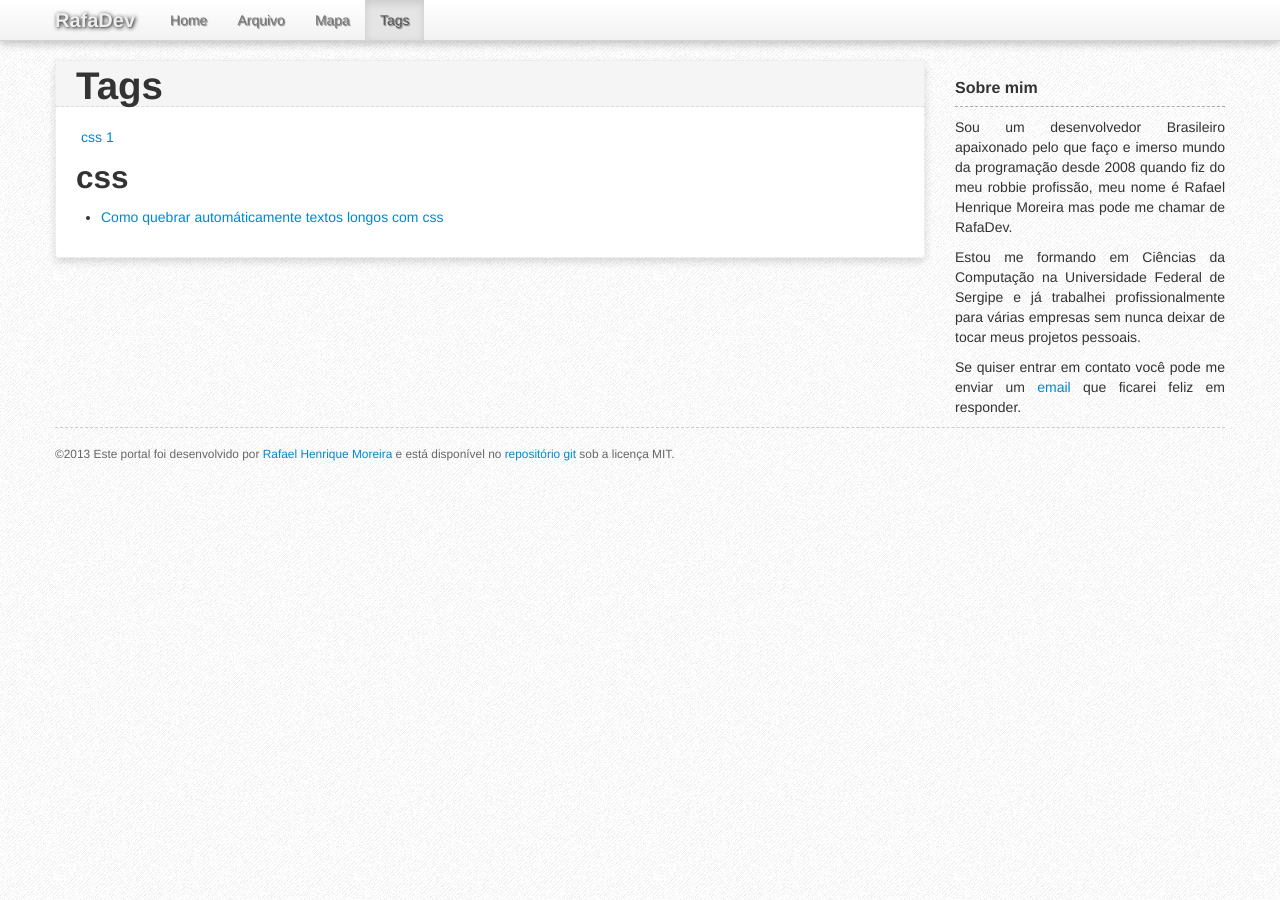
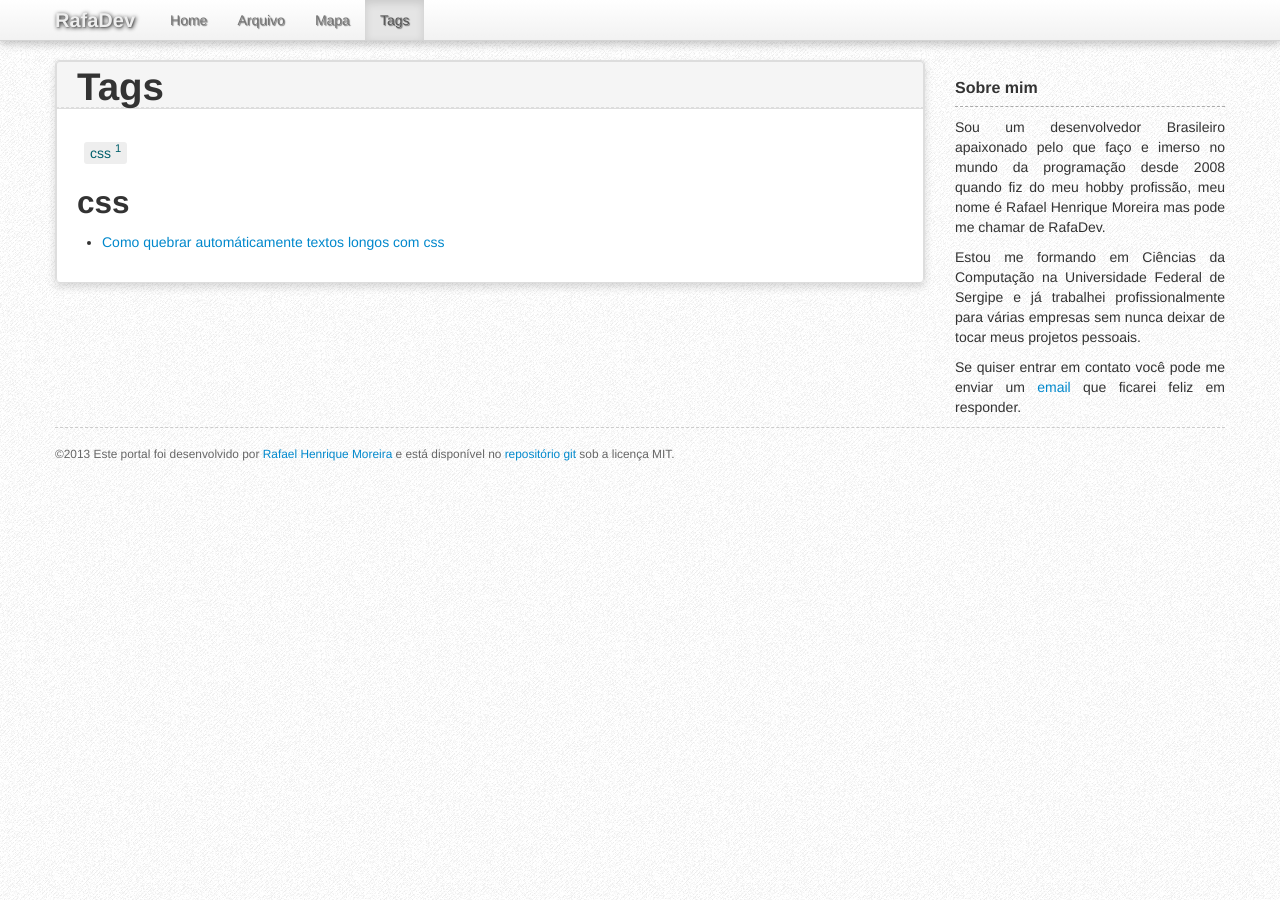
Before and after one commit to rafadev7/RafaDev.com, a Jekyll site: the page built from tags/index.html, in a window 1280 px wide. Built offline with Jekyll 4.4.1, drawn with Linux system fonts in a browser that asks for light colours.

Commit message:
Correcao do style das tags, e do texto lateral

```diff
--- a/_layouts/page.html
+++ b/_layouts/page.html
@@ -9,7 +9,7 @@ layout: default
     <aside class="span3 sidebar">
       <h4>Sobre mim</h4>
       <div style="text-align:justify;">
-      <p>Sou um desenvolvedor Brasileiro apaixonado pelo que faço e imerso mundo da programação desde 2008 quando fiz do meu robbie profissão, meu nome é Rafael Henrique Moreira mas pode me chamar de RafaDev.</p>
+      <p>Sou um desenvolvedor Brasileiro apaixonado pelo que faço e imerso no mundo da programação desde 2008 quando fiz do meu hobby profissão, meu nome é Rafael Henrique Moreira mas pode me chamar de RafaDev.</p>
       <p>Estou me formando em Ciências da Computação na Universidade Federal de Sergipe e já trabalhei profissionalmente para várias empresas sem nunca deixar de tocar meus projetos pessoais.</p>
       <p>Se quiser entrar em contato você pode me enviar um <a href="mailto:{{ site.author.email }}">email</a> que ficarei feliz em responder.</p>
       </div>
--- a/css/style.css
+++ b/css/style.css
@@ -67,7 +67,7 @@ text-shadow: 0px 1px 0px #fff;
 
 .post {
   margin-bottom: 20px;
-  border: 1px solid rgba(0,0,0,.05);
+  border: 1px solid #ddd;
   -webkit-border-radius: 4px 4px 4px 4px;
      -moz-border-radius: 4px 4px 4px 4px;
           border-radius: 4px 4px 4px 4px;
@@ -80,7 +80,8 @@ text-shadow: 0px 1px 0px #fff;
 .content {
   background-color: #fff;
   padding: 20px;
-  border: 0 1px 1px solid #ddd;
+  border: 1px solid #ddd;
+  border-bottom: 0;
   -webkit-border-radius: 0 0 4px 4px;
      -moz-border-radius: 0 0 4px 4px;
           border-radius: 0 0 4px 4px;
@@ -88,7 +89,7 @@ text-shadow: 0px 1px 0px #fff;
 
 /* Page header tweaks */
 .page-header {
-  border: 1px 1px 0 solid #ddd;
+  border: 1px solid #ddd;
   border-bottom: 1px dashed #ddd;
   background-color: #f5f5f5;
 padding: 5px 20px 0px;
@@ -142,3 +143,35 @@ padding: 5px 20px 0px;
   padding-top: 15px;
   color: #666;
 }
+
+/* ---------------- tag_box  ----------------- */
+
+.tag_box {
+	list-style:none;
+	margin:0;
+	padding:5px 0 ;
+	overflow:hidden;
+}
+.tag_box li {
+	line-height:28px;
+}
+.tag_box.inline li {
+	float:left;
+}
+.tag_box a {
+	padding: 3px 6px;
+	margin: 2px;
+	background: #eee;
+	color:#005F6B;
+	border-radius: 3px;
+	text-decoration:none;
+}
+.tag_box a span{
+	vertical-align:super;
+	font-size:0.8em;
+}
+.tag_box a.active {
+	background:#57A957;
+	border:1px solid #4C964D;
+	color:#FFF;
+}
```
